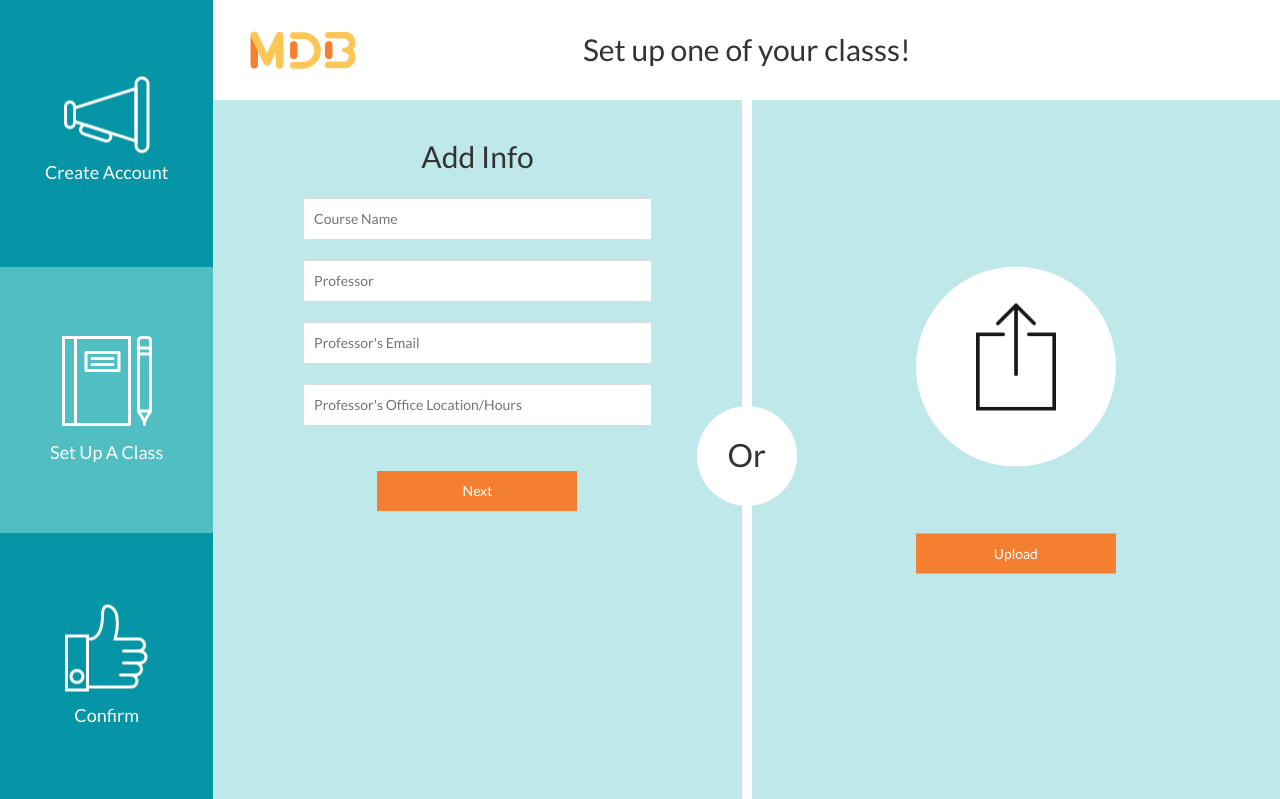
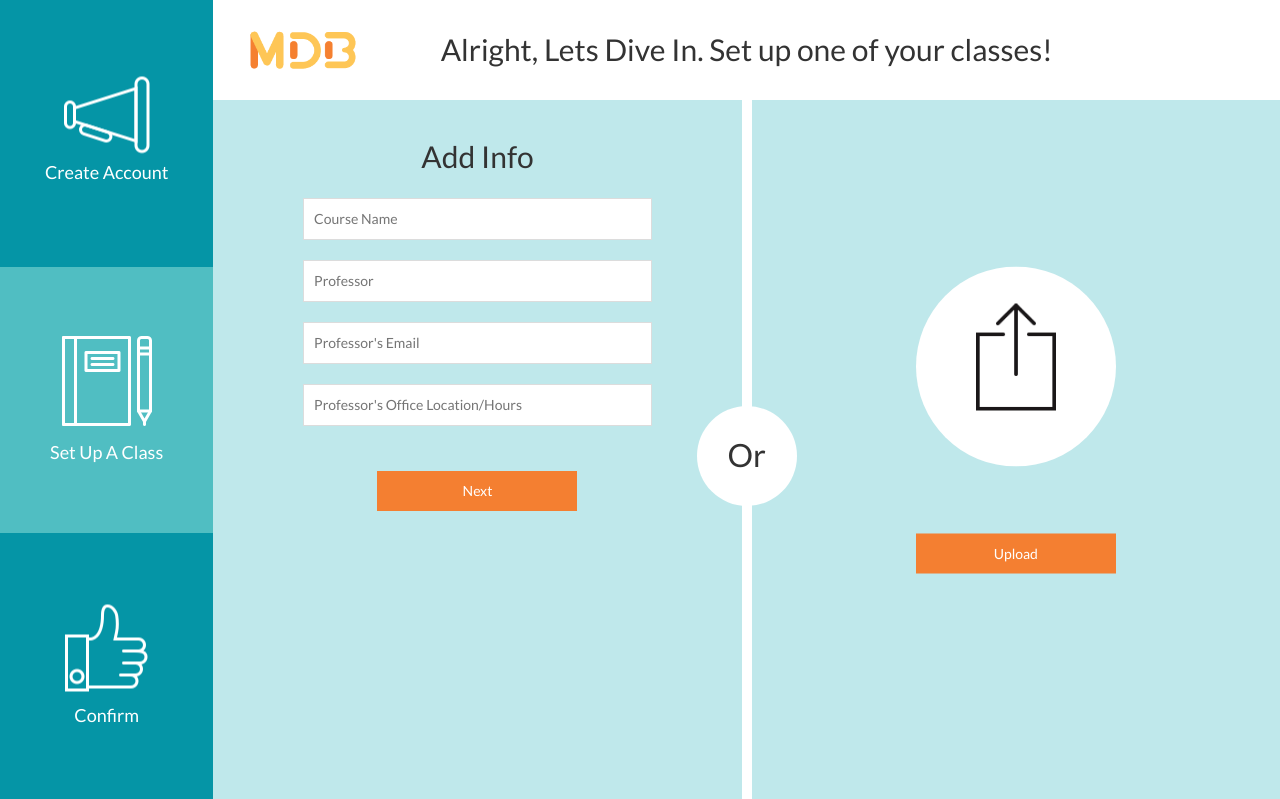
Before and after one commit to Kayeee/MDBapp, a Django app: page /add_course/ in a window 1280 px wide. Shown: the top 799 px of the page. Run offline with Django 3.2, Linux system fonts and the light colour scheme; the visitor is signed in with stand-in values (Sample User, id 1); some libraries are stand-ins or nearby versions.

Commit message:
Changed title of add course page

```diff
--- a/MDB/templates/MDB/add_course.html
+++ b/MDB/templates/MDB/add_course.html
@@ -55,7 +55,7 @@ body {
 		<img src="{% static "MyDigitalBackpack/images/icons/MDBlogo.png" %}">
 	</div>
 
-	<h2> Set up one of your classs! </h2>
+	<h2> Alright, Lets Dive In. Set up one of your classes! </h2>
 
 	<div class="or">
 	<h3> Or</h3>
```
